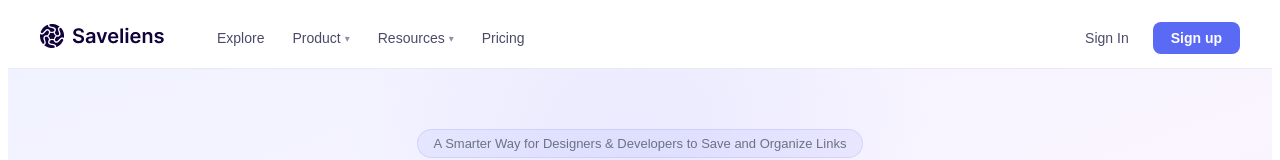
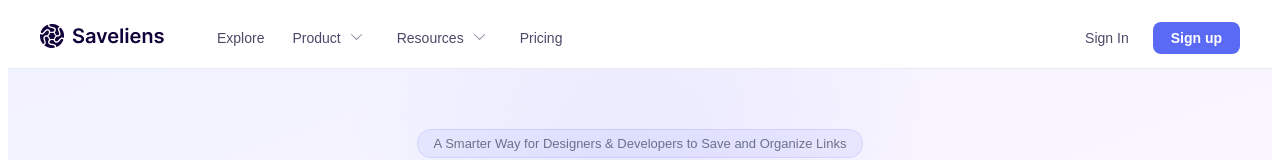
Before and after one commit to Adamsonoladipupo/saveliens, a React (Vite) app in the folder frontend/: page / in a window 1280 px wide. Shown: the top 160 px of the page. Built offline with nearby package versions, Linux system fonts and the light colour scheme.

Commit message:
updated header section

```diff
--- a/frontend/src/components/Header.jsx
+++ b/frontend/src/components/Header.jsx
@@ -15,10 +15,14 @@ const Header = () => {
                     <nav className={`${styles.nav} ${menuOpen ? styles.navOpen : ''}`}>
                     <a href="#" className={styles.navLink} onClick={() => setMenuOpen(false)}>Explore</a>
                     <a href="#" className={styles.navLink} onClick={() => setMenuOpen(false)}>
-                        Product <span className={styles.arrow}>▾</span>
+                        Product <span className={styles.arrow}>
+                            <svg xmlns="http://www.w3.org/2000/svg" width="24" height="24" viewBox="0 0 24 24"><path fill="currentColor" d="m5.84 9.59l5.66 5.66l5.66-5.66l-.71-.7l-4.95 4.95l-4.95-4.95z"/></svg>
+                        </span>
                     </a>
                     <a href="#" className={styles.navLink} onClick={() => setMenuOpen(false)}>
-                        Resources <span className={styles.arrow}>▾</span>
+                        Resources <span className={styles.arrow}>
+                            <svg xmlns="http://www.w3.org/2000/svg" width="24" height="24" viewBox="0 0 24 24"><path fill="currentColor" d="m5.84 9.59l5.66 5.66l5.66-5.66l-.71-.7l-4.95 4.95l-4.95-4.95z"/></svg>
+                        </span>
                     </a>
                     <a href="#" className={styles.navLink} onClick={() => setMenuOpen(false)}>Pricing</a>
                     <div className={styles.mobileActions}>
```
